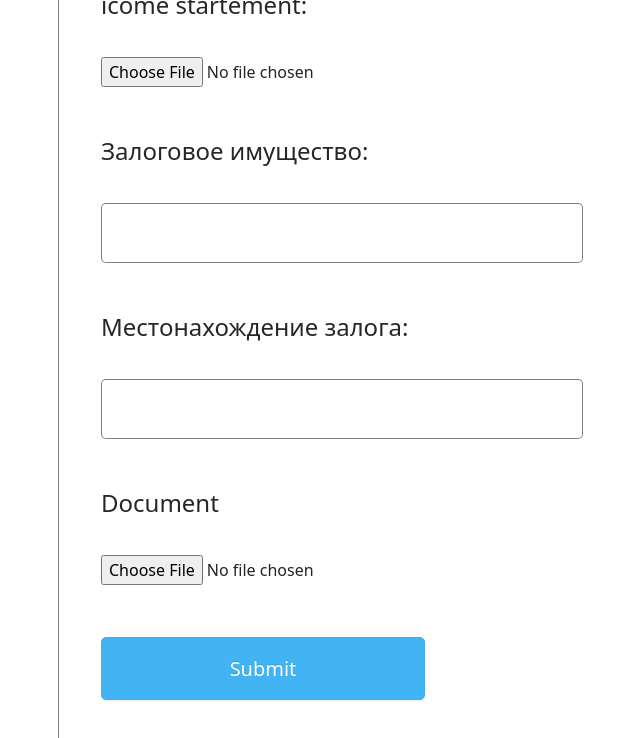
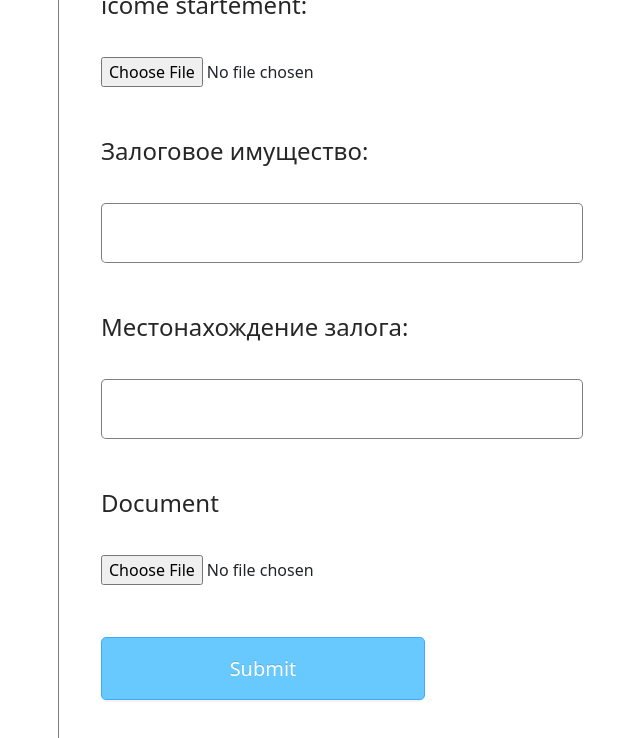
Before and after one commit to AidanaTur7777/srm, a React (Create React App) app: page /recipients in a window 1280 px wide. In both pictures the pointer is over the button "Submit". Shown: the part 1138-1876 px from the top of the page, without its empty margins (271-911 px from the left). Built offline with nearby package versions, Linux system fonts and the light colour scheme.

Commit message:
change button hover effect

```diff
--- a/src/index.scss
+++ b/src/index.scss
@@ -54,3 +54,8 @@ body {
 a {
   text-decoration: none !important;
 }
+
+.ant-btn-primary:hover {
+  background-color: #68C9FF !important;
+  transition: all 0.5s ease !important;
+}
--- a/src/pages/Recipients/recipients.module.scss
+++ b/src/pages/Recipients/recipients.module.scss
@@ -35,11 +35,6 @@
   color: #fff;
   font-size: 20px;
   margin-top: 2rem;
-
-  &:hover {
-    background: #226486;
-    transition: all 0.5s ease;
-  }
 }
 
 #recipients__accor {
```
